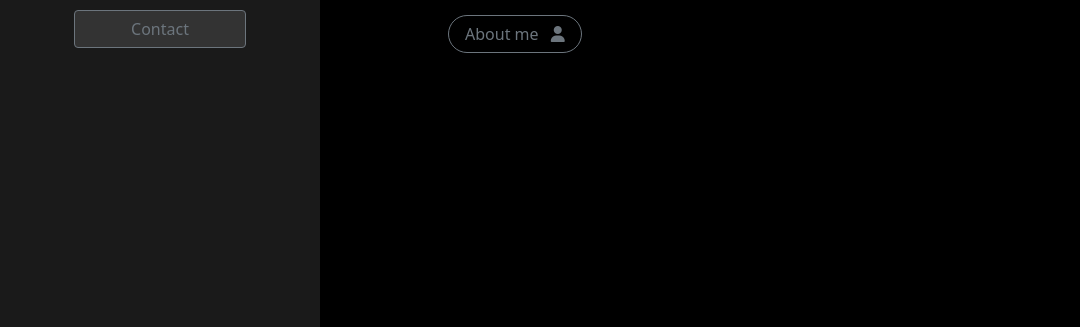
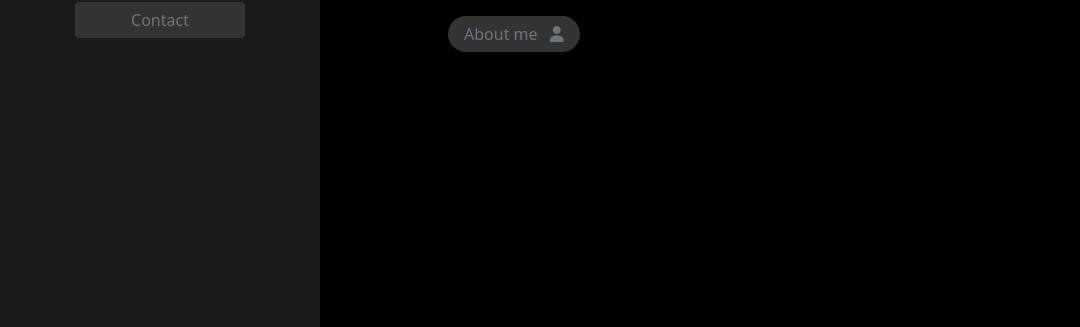
Before and after one commit to monirhabderabby/my-black-portfolio, a plain HTML site: page index.html in a window 1280 px wide. Shown: the part 473-800 px from the top of the page, without its empty margins (0-1080 px from the left). Drawn offline with Linux system fonts and the light colour scheme.

Commit message:
btn modify

```diff
--- a/css/style.css
+++ b/css/style.css
@@ -23,9 +23,24 @@
 }
 
 /* button style */
+.btn-2{
+    background-color: #333;
+    outline: none;
+    border: none;
+}
+.btn-2:hover{
+    background-color: #F0A500;
+    outline: none;
+}
 .btn-cs{
     width:100%;
     background-color: #333;
+    outline: none;
+    border: none;
+}
+.btn-cs:hover{
+    background-color: #F0A500;
+    outline: none;
 }
 
 html{
--- a/index.html
+++ b/index.html
@@ -23,7 +23,7 @@
                     <p><a href="#home"><button type="button" class="btn btn-outline-secondary px-5 btn-cs">Home</button></a></p>
                     <p><button type="button" class="btn btn-outline-secondary px-5 btn-cs">About</button></p>
                     <p><button type="button" class="btn btn-outline-secondary px-5 btn-cs">Education</button></p>
-                    <p><button type="button" class="btn btn-outline-secondary px-5 btn-cs">Portfolio</button></p>
+                    <p><button type="button" class="btn btn-outline-secondary px-5 btn-cs ">Portfolio</button></p>
                     <p><button type="button" class="btn btn-outline-secondary px-5 btn-cs">Contact</button></p>
                 </div>
                 </div>
@@ -33,7 +33,7 @@
                     <h3>HI THERE!</h3>
                 <h1 class="title-font">I'M <span class="title-color">Monir Hossain</span></h1>
                 <p class="w-75">Lorem ipsum, dolor sit amet consectetur adipisicing elit. Ipsa aliquid tempore, eos fuga cupiditate assumenda suscipit nostrum itaque culpa pariatur, eius odit voluptates nesciunt, fugit odio maiores ad iusto deleniti?</p>
-                <div class="btn btn-outline-secondary px-3 rounded-pill">About me <i class="fas fa-user ps-2"></i></div>
+                <div class="btn btn-outline-secondary px-3 rounded-pill btn-2">About me <i class="fas fa-user ps-2"></i></div>
                 </div>
             </div>
         </div>
```
